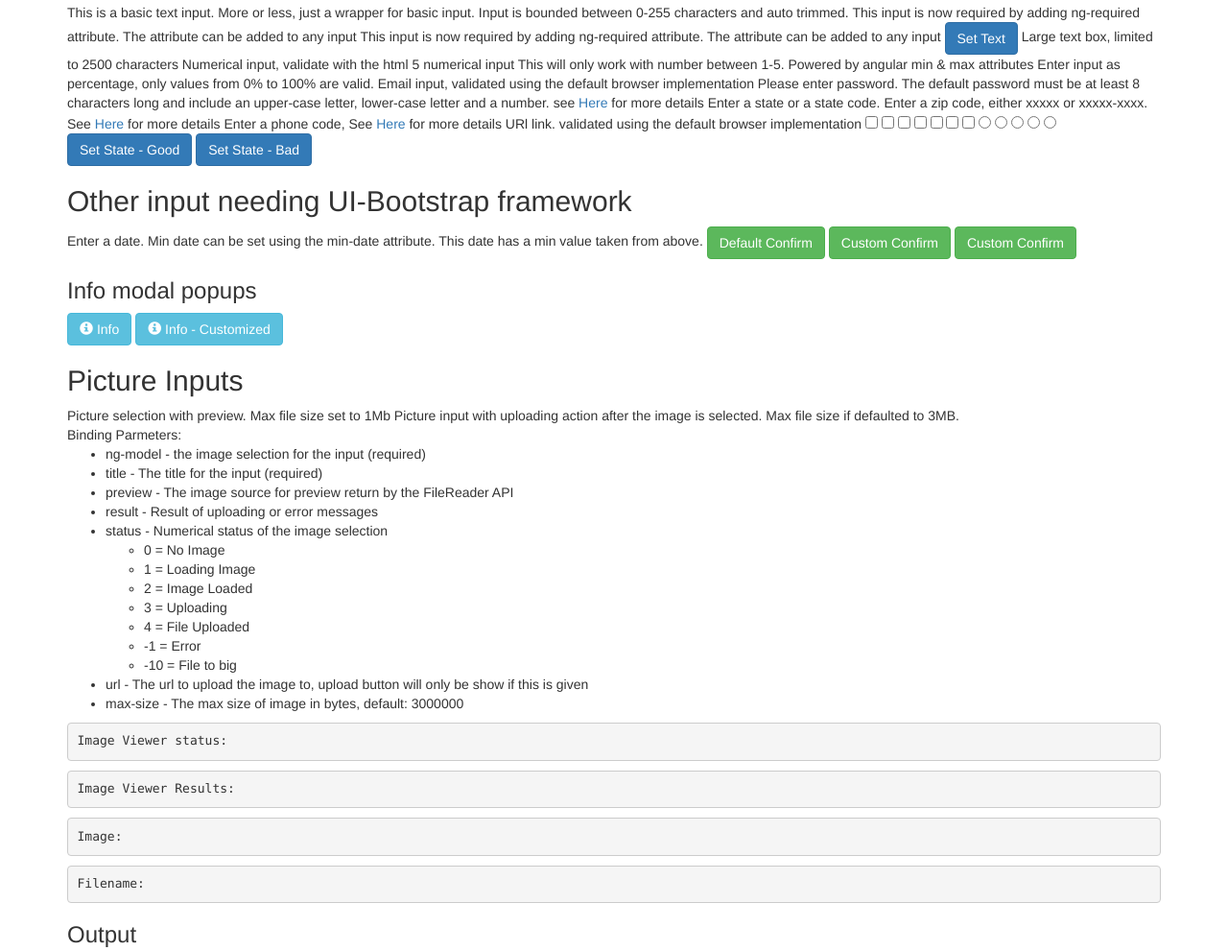
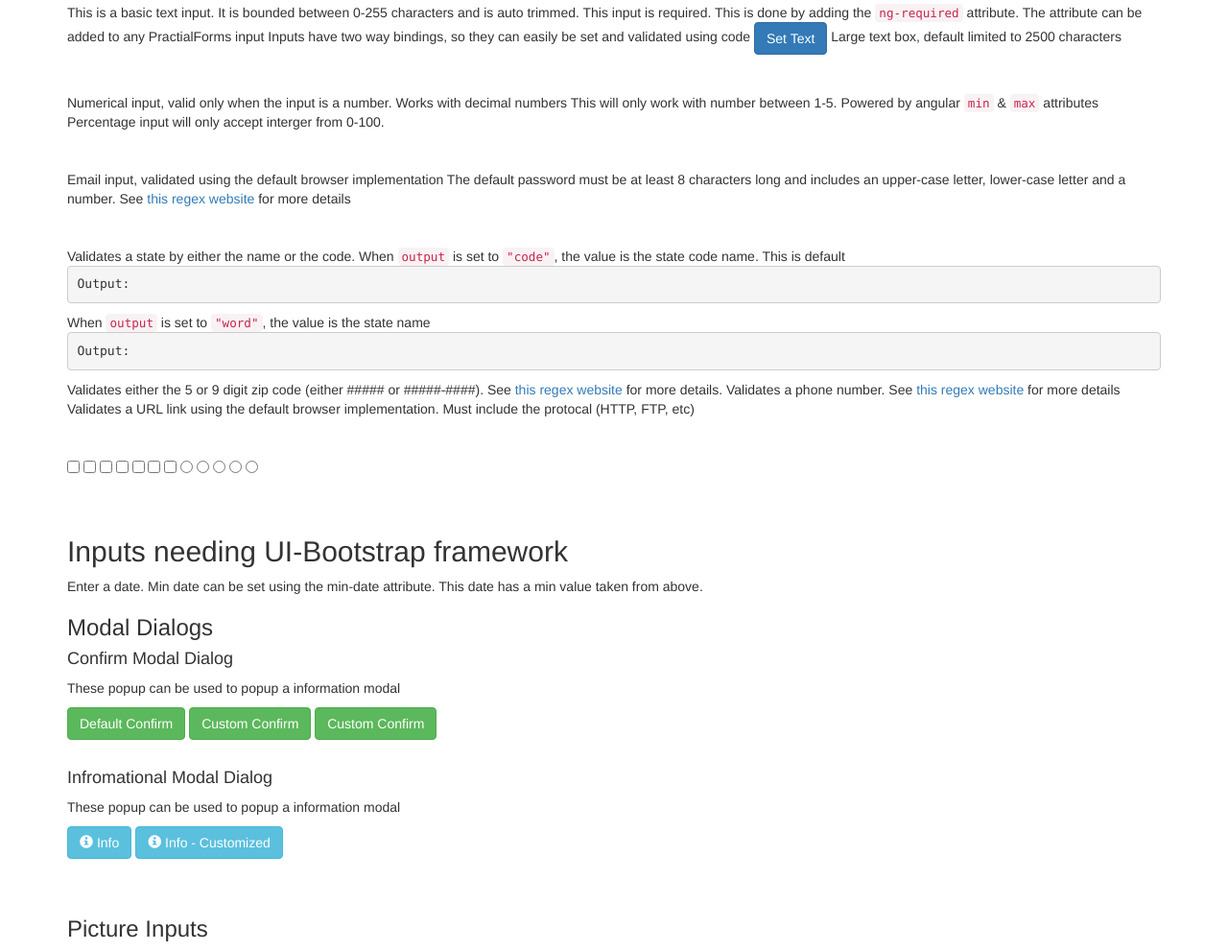
Before and after one commit to jjprogramsllc/practical-form.js, a website: page example/index.html in a window 1280 px wide. Shown: the part 217-1208 px from the top of the page at 96% size. Drawn offline with nearby package versions, Linux system fonts and the light colour scheme; some packages are replaced by stand-ins of ours; files that its build step writes are made by us from their sources; a script that the page names is missing.

Commit message:
Updated the main index file
* Updated the main index file to better document the usage of inputs
* Ref #17

```diff
--- a/example/index.html
+++ b/example/index.html
@@ -28,11 +28,6 @@
           $scope.picture2 = {};
           $scope.ConfirmAction = function(item) {
             console.log("Confirmed Action!", item);
-          };
-
-          $scope.SetState = function(val) {
-            console.log("Setting Input");
-            $scope.inputs.state_code = val;
           };
           $scope.set = function(key, val) {
             $scope.inputs[key] = val;
@@ -80,74 +75,97 @@
         <div class="col-lg-12">
           <pf-group title="General Text Inputs">
             <pf-text title="Text Input" ng-model="inputs.text">
-              This is a basic text input. More or less, just a wrapper for basic input. Input is bounded between 0-255 characters and auto
-              trimmed.
+              This is a basic text input. It is bounded between 0-255 characters and is auto trimmed.
             </pf-text>
 
             <pf-text title="Text Input, Required" ng-required=1 ng-model="inputs.text_req" placeholder="Required text input">
-              This input is now required by adding ng-required attribute. The attribute can be added to any input
+              This input is required. This is done by adding the <code>ng-required</code> attribute. The attribute can be
+              added to any PractialForms input
             </pf-text>
 
-            <pf-text title="Text Input, No transclude area" ng-required=1 ng-model="inputs.text"></pf-text>
+            <pf-text title="Text Input, No transclude area" ng-model="inputs.text_noTrans"></pf-text>
 
             <pf-text title="Text Input, Set model via code" ng-required=1 ng-model="inputs.text_btn_set" placeholder="Click the Button Below">
-              This input is now required by adding ng-required attribute. The attribute can be added to any input
+              Inputs have two way bindings, so they can easily be set and validated using code
             </pf-text>
             <button class="btn btn-primary" ng-click="set('text_btn_set','This is input is set by code')" type="button">Set Text</button>
 
             <pf-textarea title="Textarea Input" ng-required=1 ng-model="inputs.textarea" placeholder="Lot's of text goes here">
-              Large text box, limited to 2500 characters
+              Large text box, default limited to 2500 characters
             </pf-textarea>
           </pf-group>
           <!-- ---------------------------------------------------------------------------- -->
 
+          <br />
+          <br />
+          <br />
+
           <pf-group title="Numeric Inputs">
             <pf-number title="Number Input" ng-model="inputs.number">
-              Numerical input, validate with the html 5 numerical input
+              Numerical input, valid only when the input is a number. Works with decimal numbers
             </pf-number>
 
             <pf-number title="Number Input With Min & Max" ng-model="inputs.number_minMax" max=5 min=1>
-              This will only work with number between 1-5. Powered by angular min &amp; max attributes
+              This will only work with number between 1-5. Powered by angular <code>min</code> &amp; <code>max</code> attributes
             </pf-number>
 
             <pf-percentage title="Percentage Input" ng-model="inputs.percentage">
-              Enter input as percentage, only values from 0% to 100% are valid.
+              Percentage input will only accept interger from 0-100.
             </pf-percentage>
           </pf-group>
           <!-- ---------------------------------------------------------------------------- -->
 
-          <pf-group title="Login Form Inputs">
+          <br />
+          <br />
+          <br />
+
+          <pf-group title="Account Inputs">
             <pf-email title="Email Input" ng-model="inputs.email">
               Email input, validated using the default browser implementation
             </pf-email>
 
             <pf-password title="Password Input" ng-model="inputs.password">
-              Please enter password. The default password must be at least 8 characters long and include an upper-case letter, lower-case
-              letter and a number. see
-              <a href="http://regexlib.com/REDetails.aspx?regexp_id=1923">Here</a> for more details
+              The default password must be at least 8 characters long and includes an upper-case letter, lower-case letter and a number.
+              See <a href="http://regexlib.com/REDetails.aspx?regexp_id=1923">this regex website</a> for more
+              details
             </pf-password>
           </pf-group>
           <!-- ---------------------------------------------------------------------------- -->
 
-          <pf-group title="Address Inputs">
+          <br />
+          <br />
+          <br />
+
+          <pf-group title="Location Inputs">
             <pf-state title="State Input" ng-model="inputs.state">
-              Enter a state or a state code.
+              Validates a state by either the name or the code.
             </pf-state>
+            <pf-state title="State Code Input" ng-model="inputs.state_code">
+              When <code>output</code> is set to <code>"code"</code>, the value is the state code name. This is default
+            </pf-state>
+            <pre>Output: {{inputs.state_code}}</pre>
+            <pf-state title="State Name Input" ng-model="inputs.state_Name" output="word">
+              When <code>output</code> is set to <code>"word"</code>, the value is the state name
+            </pf-state>
+            <pre>Output: {{inputs.state_Name}}</pre>
 
-            <pf-zip title="Zip Code Input" ng-model="inputs.zip">
-              Enter a zip code, either xxxxx or xxxxx-xxxx. See
-              <a href="http://regexlib.com/REDetails.aspx?regexp_id=837">Here</a> for more details
+            <pf-zip title="Postal (Zip) Code Input" ng-model="inputs.zip">
+              Validates either the 5 or 9 digit zip code (either ##### or #####-####). See <a href="http://regexlib.com/REDetails.aspx?regexp_id=837">this regex website</a>              for more details.
             </pf-zip>
 
-            <pf-phone title="Phone Number (US) Input" ng-model="inputs.phone">
-              Enter a phone code, See
-              <a href="http://regexlib.com/REDetails.aspx?regexp_id=607">Here</a> for more details
+            <pf-phone title="Phone Number Input" ng-model="inputs.phone">
+              Validates a phone number. See <a href="http://regexlib.com/REDetails.aspx?regexp_id=607">this regex website</a>              for more details
             </pf-phone>
 
             <pf-url title="Url Link" ng-model="inputs.link">
-              URl link. validated using the default browser implementation
+              Validates a URL link using the default browser implementation. Must include the protocal (HTTP, FTP, etc)
             </pf-url>
           </pf-group>
+
+          <br />
+          <br />
+          <br />
+
           <!-- ---------------------------------------------------------------------------- -->
 
           <pf-group title="Options Group (Radio)" description="Option Group is a wrapper for the radio and checkbox inputs" ng-required=1>
@@ -192,19 +210,13 @@
             </pf-radio>
           </pf-group>
 
-          <!-- ---------------------------------------------------------------------------- -->
+          <br />
+          <br />
+          <br />
 
-          <pf-group title="Form Input Binding">
-            <pf-state title="State Code Input" ng-model="inputs.state_code"></pf-state>
-            <pf-state title="State Name Input" ng-model="inputs.state_Name" output="word"></pf-state>
-            <button class="btn btn-primary" ng-click="SetState('OH')" type="button">Set State - Good</button>
-            <button class="btn btn-primary" ng-click="SetState('BAD')" type="button">Set State - Bad</button>
-          </pf-group>
-
-          <!-- ---------------------------------------------------------------------------- -->
           <pf-group title="UI Bootstrap Inputs">
 
-            <h2>Other input needing UI-Bootstrap framework</h2>
+            <h2>Inputs needing UI-Bootstrap framework</h2>
             <pf-date title="Date Picker (ui.bootstrap needed)" ng-model="inputs.date">
               Enter a date. Min date can be set using the min-date attribute.
             </pf-date>
@@ -212,39 +224,41 @@
               This date has a min value taken from above.
             </pf-date>
 
+            <h3> Modal Dialogs</h3>
+            <h4> Confirm Modal Dialog </h4>
+            <p>These popup can be used to popup a information modal</p>
             <button type=button class="btn btn-success" pf-confirm="ConfirmAction({item: 123})">Default Confirm</button>
             <button type=button class="btn btn-success" pf-confirm="ConfirmAction({item: 123})" pf-title="Are you sure?" pf-message="Do you really want todo this thing?">Custom Confirm</button>
             <button type=button class="btn btn-success" pf-confirm="ConfirmAction({item: 123})" modal-options="AdvancedConfirmSettings">Custom Confirm</button>
-
-            <h3>Info modal popups</h3>
+            <br/>
+            <br/>
+            <h4> Infromational Modal Dialog </h4>
+            <p>These popup can be used to popup a information modal </p>
             <button type=button class="btn btn-info" pf-info><span class="glyphicon glyphicon-info-sign"></span> Info</button>
             <button type=button class="btn btn-info" pf-info pf-title="Look at this!" pf-message="Err my Ger'd! A nice like popup info box"><span class="glyphicon glyphicon-info-sign"></span> Info - Customized</button>
 
           </pf-group>
 
+          <br />
+          <br />
+          <br />
+
           <pf-group title="Picture Inputs">
-            <h2>Picture Inputs</h2>
-            <pf-picture-uploader ng-model="inputs.picture" preview="preview" title="Select a Picture" max-size="1000000">Picture selection with preview. Max file size set to 1Mb</pf-picture-uploader>
+            <h3>Picture Inputs</h3>
+            <pf-picture-uploader ng-model="inputs.picture" preview="preview" title="Select a Picture" max-size="1000000">
+              Picture selection with preview. Max file size set to 1Mb
+            </pf-picture-uploader>
 
             <pf-picture-uploader ng-model="inputs.picture2" preview="preview" result="result" status="status" title="Picture with uploading"
             url="http://localhost:8080/file/">
               Picture input with uploading action after the image is selected. Max file size if defaulted to 3MB.
               <br/> Binding Parmeters:
               <ul>
-                <li>
-                  ng-model - the image selection for the input (required)
-                </li>
-                <li>
-                  title - The title for the input (required)
-                </li>
-                <li>
-                  preview - The image source for preview return by the FileReader API
-                </li>
-                <li>
-                  result - Result of uploading or error messages
-                </li>
-                <li>
-                  status - Numerical status of the image selection
+                <li> ng-model - the image selection for the input (required) </li>
+                <li> title - The title for the input (required) </li>
+                <li> preview - The image source for preview return by the FileReader API </li>
+                <li> result - Result of uploading or error messages </li>
+                <li> status - Numerical status of the image selection
                   <ul>
                     <li>0 = No Image</li>
                     <li>1 = Loading Image</li>
@@ -255,24 +269,28 @@
                     <li>-10 = File to big</li>
                   </ul>
                 </li>
-                <li>
-                  url - The url to upload the image to, upload button will only be show if this is given
-                </li>
-                <li>
-                  max-size - The max size of image in bytes, default: 3000000
-                </li>
+                <li> url - The url to upload the image to, upload button will only be show if this is given </li>
+                <li> max-size - The max size of image in bytes, default: 3000000 </li>
               </ul>
 
             </pf-picture-uploader>
-            <pre>Image Viewer status: {{status}}</pre>
-            <pre>Image Viewer Results: {{result}}</pre>
-            <pre>Image: {{inputs.picture2}}</pre>
-            <pre>Filename: {{inputs.picture2.name}}</pre>
-            <a href="http://localhost:8080/file/{{result.file[0].fd}}" ng-show="status==4">Open Image
-              </a>
+            <pre>
+              Image Input Results:
+              ---------------------------------------------------
+              Image Viewer status: {{status}}
+              Image Viewer Results: {{result}}
+              Image: {{inputs.picture2}}
+              Filename: {{inputs.picture2.name}}
+            </pre>
+            <a href="http://localhost:8080/file/{{result.file[0].fd}}" ng-show="status==4">Open Image</a>
           </pf-group>
-          </hr/>
-          <h3>Output</h3>
+
+          <br />
+          <br />
+          <br />
+
+          <hr />
+          <h2>Output: </h2>
           <pre>{{inputs | json}}</pre>
         </div>
       </form>
```
Also changed, not shown: src/components/Percentage/percentage.js (+13 -13 lines), src/components/State/state.js (+2 -6 lines), dist/practical-forms.js, dist/practical-forms.min.js.
